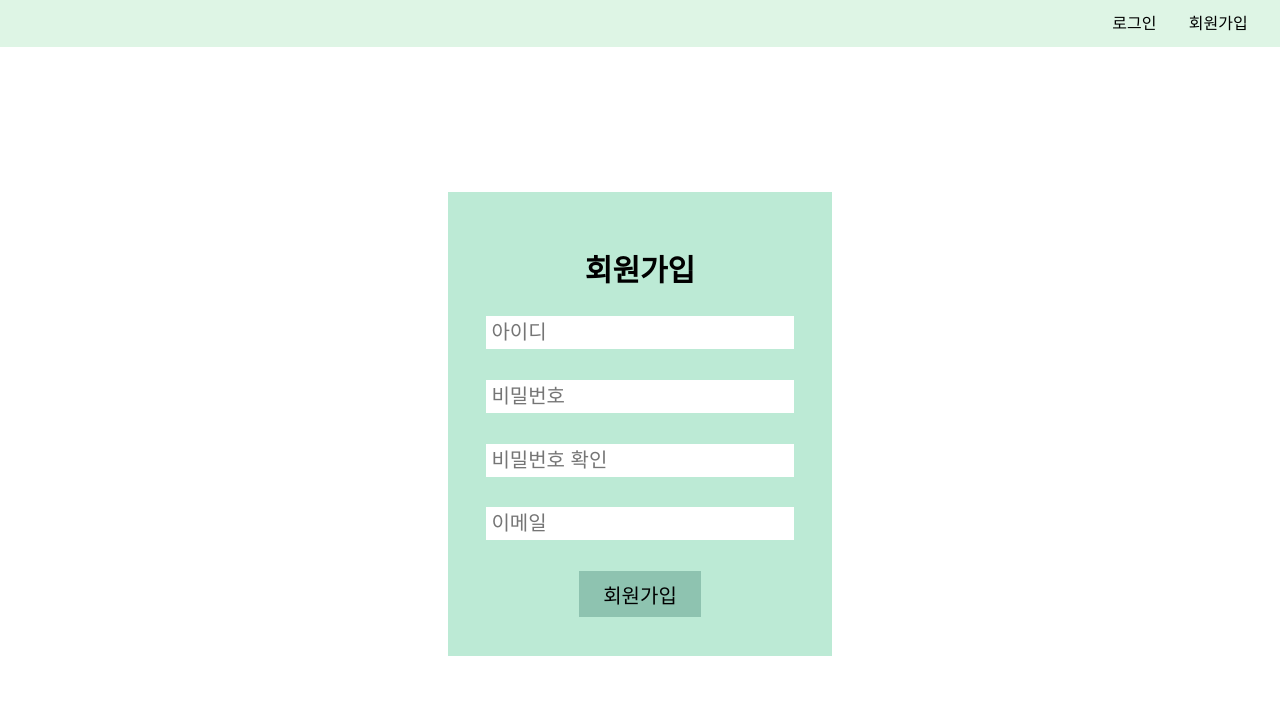
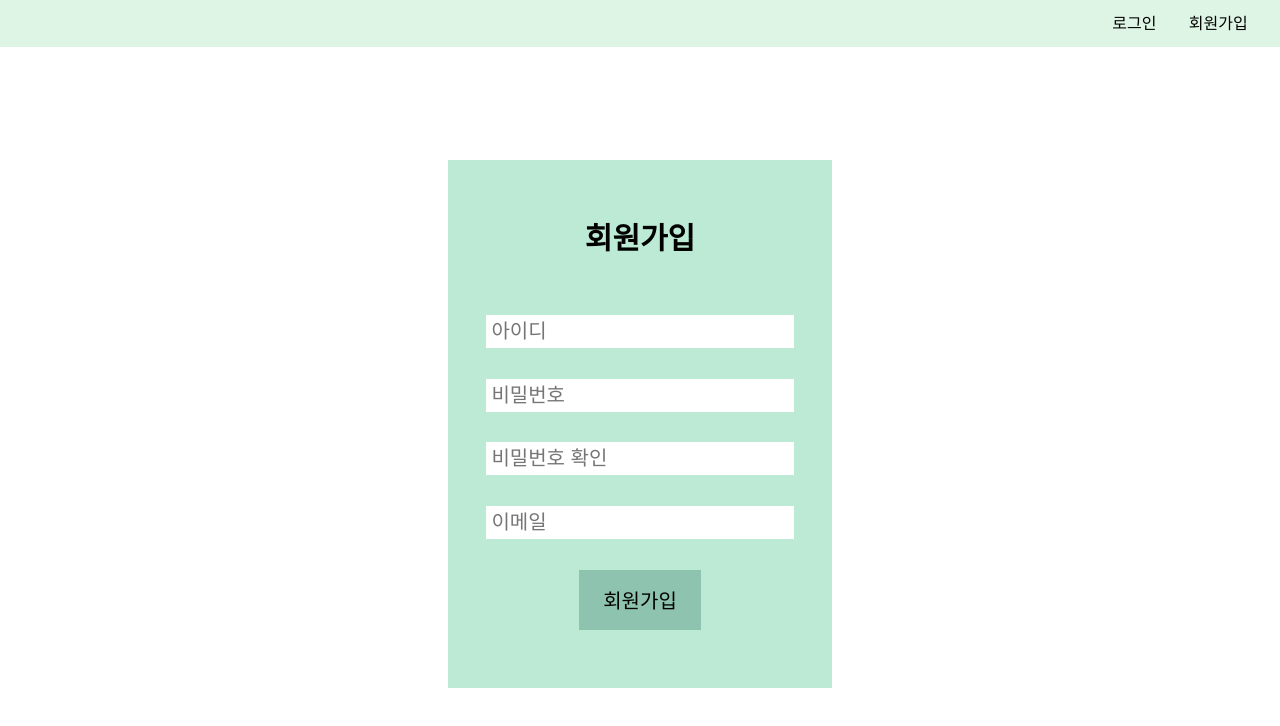
Before and after one commit to dihoon/TodoList, a React app: page /register in a window 1280 px wide. Shown: the top 726 px of the page. Built offline with nearby package versions, Linux system fonts and the light colour scheme.

Commit message:
Design: 공통 컴포넌트 css 수정

```diff
--- a/src/common/Button/Button.styles.ts
+++ b/src/common/Button/Button.styles.ts
@@ -2,7 +2,7 @@ import styled from "@emotion/styled";
 
 export const StyledButton = styled.button`
   width: 40%;
-  height: 20%;
+  height: 60px;
   font-size: 20px;
   background-color: #8EC3B0;
   border: none;
--- a/src/common/Content/Content.styles.ts
+++ b/src/common/Content/Content.styles.ts
@@ -9,7 +9,7 @@ export const Container = styled.div`
   width: 30%;
   min-width: 10%;
   min-height: 400px;
-  padding-top: 5%;
+  padding: 5% 0;
 `
 
 export const Title = styled.div`
--- a/src/common/Form/Form.styles.ts
+++ b/src/common/Form/Form.styles.ts
@@ -3,7 +3,7 @@ import styled from "@emotion/styled";
 export const StyledForm = styled.form`
   display: flex;
   flex-direction: column;
-  justify-content: space-evenly;
+  justify-content: space-between;
   align-items: center;
   width: 80%;
   height: 100%;
--- a/src/common/List/List.styles.ts
+++ b/src/common/List/List.styles.ts
@@ -10,5 +10,5 @@ export const StyledList = styled.li`
   display: flex;
   width: auto;
   height: auto;
-  margin-bottom: 10%;
+  margin: 10% 0;
 `
```
